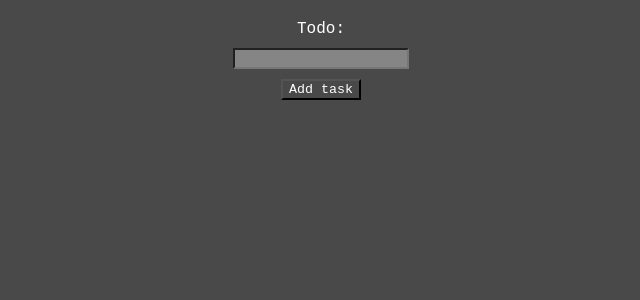
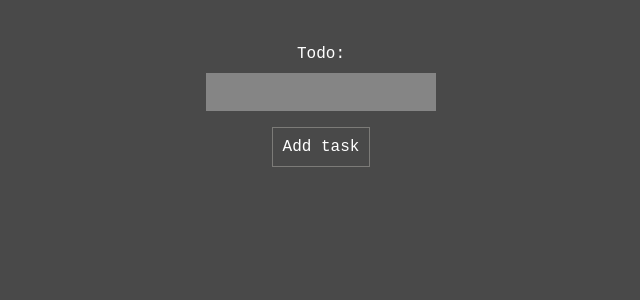
Before and after one commit to donnamagi/Pomodoro-app, a Flask app: page /todolist in a window 1280 px wide. Shown: the part 179-479 px from the top of the page, without its empty margins (319-959 px from the left). Run offline with Flask 2, Linux system fonts and the light colour scheme.

Commit message:
Styled forms

```diff
--- a/app/static/styles/styles.css
+++ b/app/static/styles/styles.css
@@ -80,6 +80,7 @@ img {
 .todolist {
     margin-left: 30%;
     margin-right: 30%;
+    margin-bottom: 2%;
 }
 
 ul {
@@ -111,6 +112,23 @@ li {
 #todo {
     background-color: rgb(133, 133, 133);
     margin: 10px;
+    padding: 10px;
+	border: 0;
+	font-size: 100%;
+	font: inherit;
+	vertical-align: baseline;
+}
+
+#submit {
+    margin: 6px 10px;
+	padding: 10px;
+	border: solid rgb(124, 123, 120) 1px;
+	font: inherit;
+	vertical-align: baseline;
+}
+
+#submit:hover {
+    cursor: pointer;
 }
 
 #signup {
```
